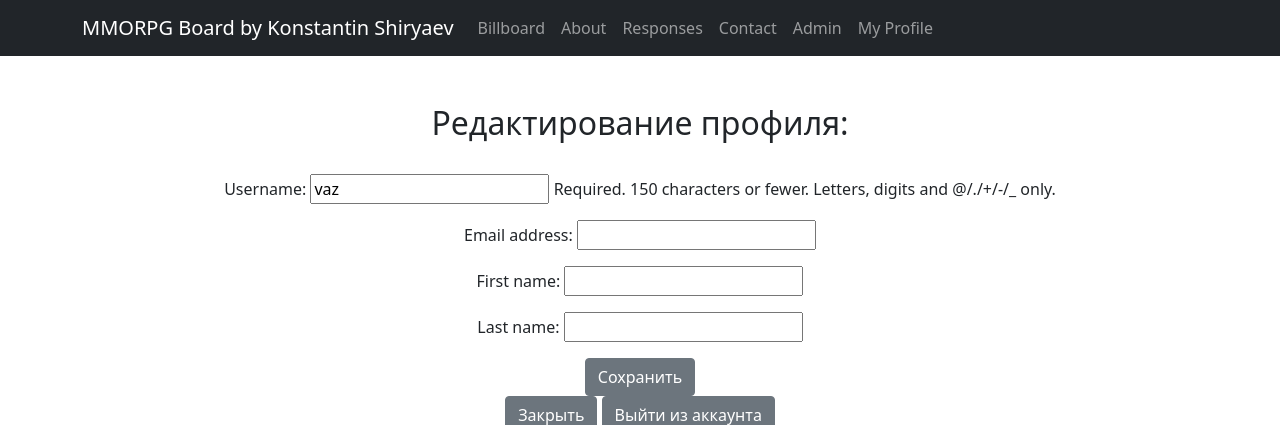
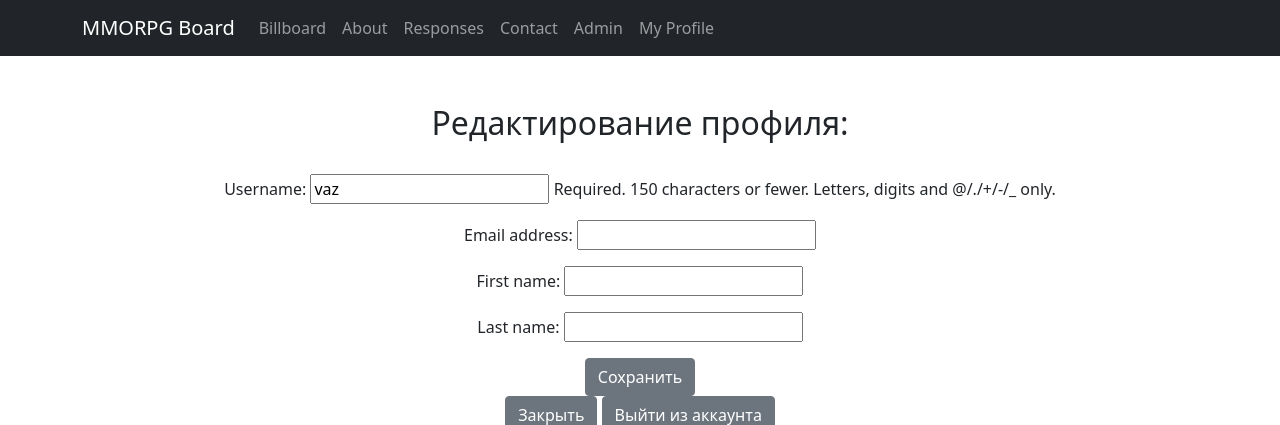
Before and after one commit to vaz-zip/D13, a Django app: page /accounts/edit in a window 1280 px wide. Shown: the top 425 px of the page. Run offline with Django 4.2, Linux system fonts and the light colour scheme; a user stored in the database is signed in; data comes from the database, SQL or seed files in the repository; parts of the project's set-up code (start-up, migrations or seed data) failed here and were passed over; some libraries are stand-ins or nearby versions.

Commit message:
Update default.html

```diff
--- a/templates/flatpages/default.html
+++ b/templates/flatpages/default.html
@@ -15,7 +15,7 @@
         <!-- Responsive navbar-->
         <nav class="navbar navbar-expand-lg navbar-dark bg-dark static-top">
    <div class="container">
-       <a class="navbar-brand" href="/">MMORPG Board by Konstantin Shiryaev</a>
+       <a class="navbar-brand" href="/">MMORPG Board</a>
        <button class="navbar-toggler" type="button" data-toggle="collapse"
                data-target="#navbarResponsive"
                aria-controls="navbarResponsive" aria-expanded="false"
```
